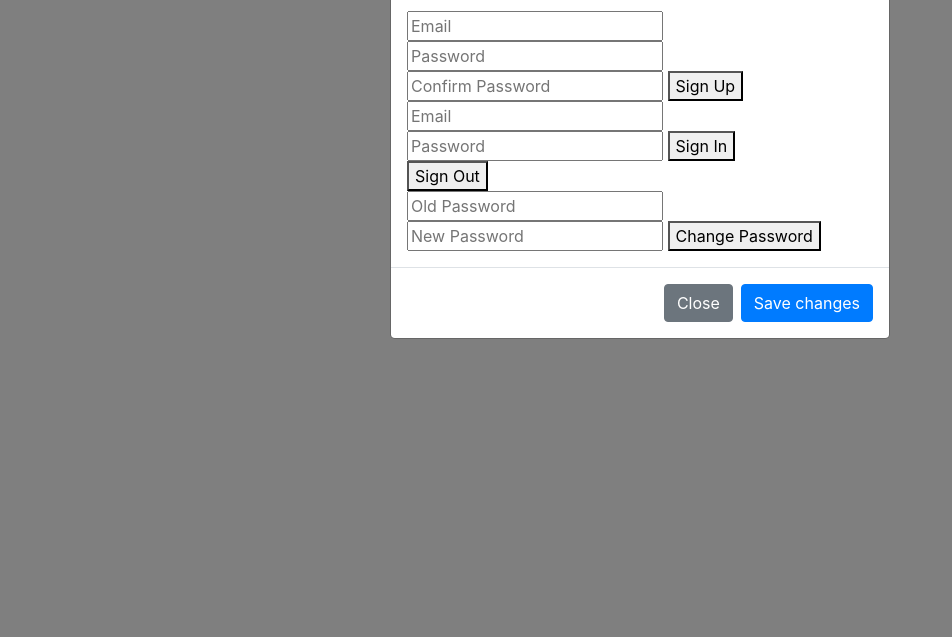
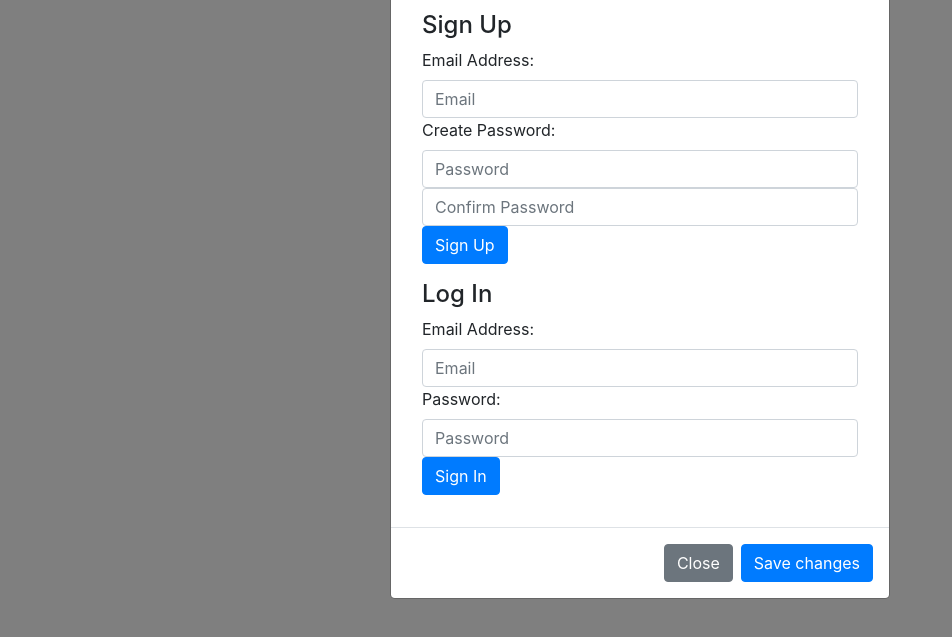
Before and after one commit to EricHoward27/tictactoe-client, a website built with webpack: page index.html in a window 1280 px wide. Both pictures are taken after a click on the button "Account Login". Shown: the part 97-734 px from the top of the page, without its empty margins (0-952 px from the left). Built offline with nearby package versions, Linux system fonts and the light colour scheme.

Commit message:
style the auth forms in index.html

```diff
--- a/assets/scripts/app.js
+++ b/assets/scripts/app.js
@@ -7,6 +7,9 @@
 const authEvents = require('./auth/events')
 const gameEvents = require('./game/events')
 $(() => {
+  // hide change password and sign out
+  $('#sign-out').hide()
+  $('#change-password').hide()
   // your JS code goes here
   // setup event listener for 'sign-up' and run method
   $('#sign-up').on('submit', authEvents.onSignUp)
--- a/assets/scripts/auth/ui.js
+++ b/assets/scripts/auth/ui.js
@@ -14,6 +14,8 @@ const signInSuccess = (response) => {
   $('#sign-in').trigger('reset')
 
   $('#new-game').show()
+  $('#sign-out').show()
+  $('#change-password').show()
 }
 const signInFail = (response) => {
   $('#display-message').html('Sign in fail, email or password did not match.')
--- a/index.html
+++ b/index.html
@@ -31,25 +31,33 @@
       </div>
       <div class="modal-body">
         <div id="auth-section">
-          <form id="sign-up">
-            <input type="email" name="credentials[email]" placeholder="Email" required/>
-            <input type="password" name="credentials[password]" placeholder="Password" required/>
-            <input type="password" name="credentials[password_confirmation]" placeholder="Confirm Password" required/>
-            <button>Sign Up</button>
+          <div class="container">
+            <h4>Sign Up</h4>
+            <form id="sign-up">
+              <div class="form-group">
+            <label for="email">Email Address: </label>
+            <input type="email" class="form-control" name="credentials[email]" placeholder="Email" required/>
+            <label for="password">Create Password: </label>
+            <input type="password" class="form-control" name="credentials[password]" placeholder="Password" required/>
+            <input type="password" class="form-control" name="credentials[password_confirmation]" placeholder="Confirm Password" required/>
+            <button type="button" class="btn btn-primary">Sign Up</button>
+              </div>
+            </form>
+
+            <h4>Log In</h4>
+          <form id="sign-in">
+            <div class="form-group">
+            <label for="email">Email Address: </label>
+            <input type="email" class="form-control"name="credentials[email]" placeholder="Email" required/>
+            <label for="password">Password: </label>
+            <input type="password" class="form-control" name="credentials[password]" placeholder="Password" required/>
+            <button type="button" class="btn btn-primary">Sign In</button>
+          </div>
           </form>
-          <form id="sign-in">
-            <input type="email" name="credentials[email]" placeholder="Email" required/>
-            <input type="password" name="credentials[password]" placeholder="Password" required/>
-            <button>Sign In</button>
-          </form>
-          <form id="sign-out">
-            <button>Sign Out</button>
-          </form>
-          <form id="change-password">
-            <input type="password" name="passwords[old]" placeholder="Old Password" required/>
-            <input type="password" name="passwords[new]" placeholder="New Password" required/>
-            <button>Change Password</button>
-          </form>
+
+
+
+        </div>
             </div>
         <div id="display-message"></div>
       </div>
@@ -57,10 +65,21 @@
         <button type="button" class="btn btn-secondary" data-dismiss="modal">Close</button>
         <button type="button" class="btn btn-primary">Save changes</button>
       </div>
+
     </div>
   </div>
 </div>
 
+<form id="sign-out">
+  <button type="button"class="btn-btn-danger">Sign Out</button>
+</form>
+
+
+<form id="change-password">
+  <input type="password" name="passwords[old]" placeholder="Old Password" required/>
+  <input type="password" name="passwords[new]" placeholder="New Password" required/>
+  <button>Change Password</button>
+</form>
         <div id="game-section">
         <form id="new-game">
           <button>Play</button>
```
